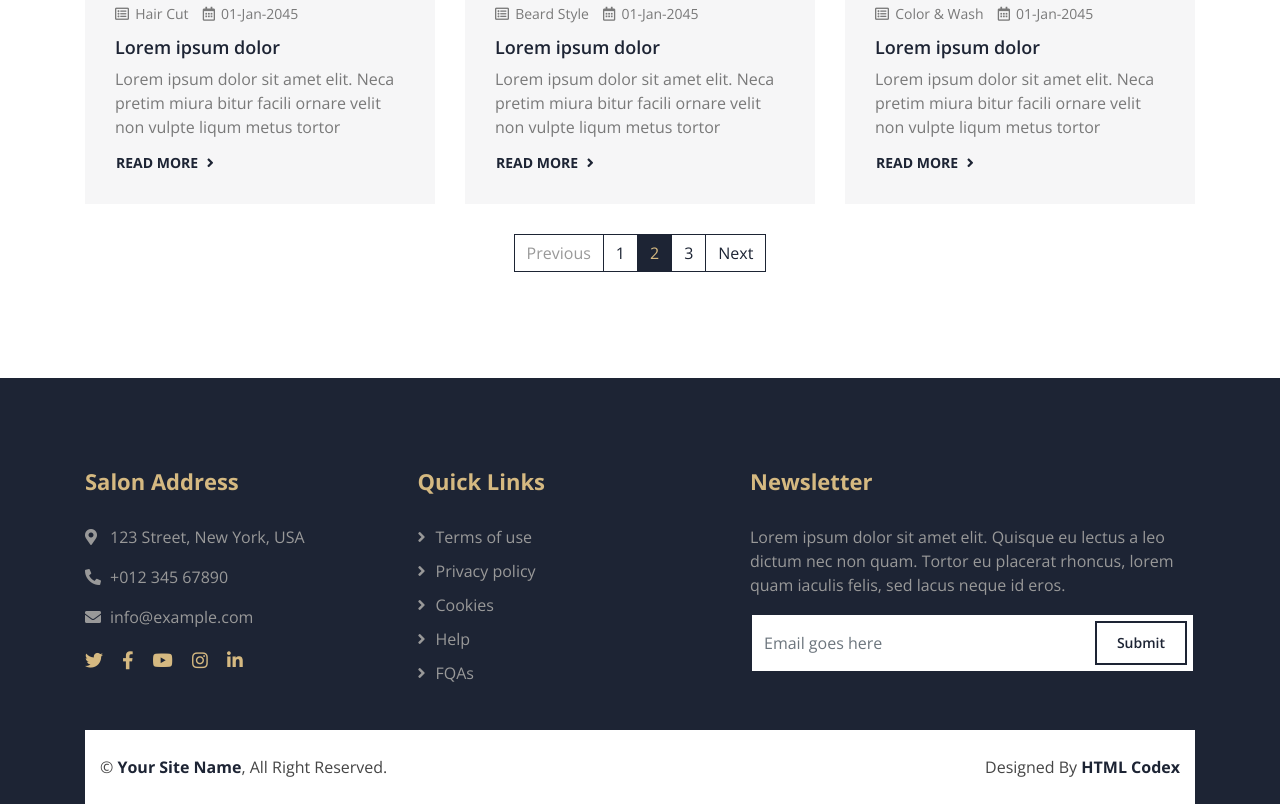
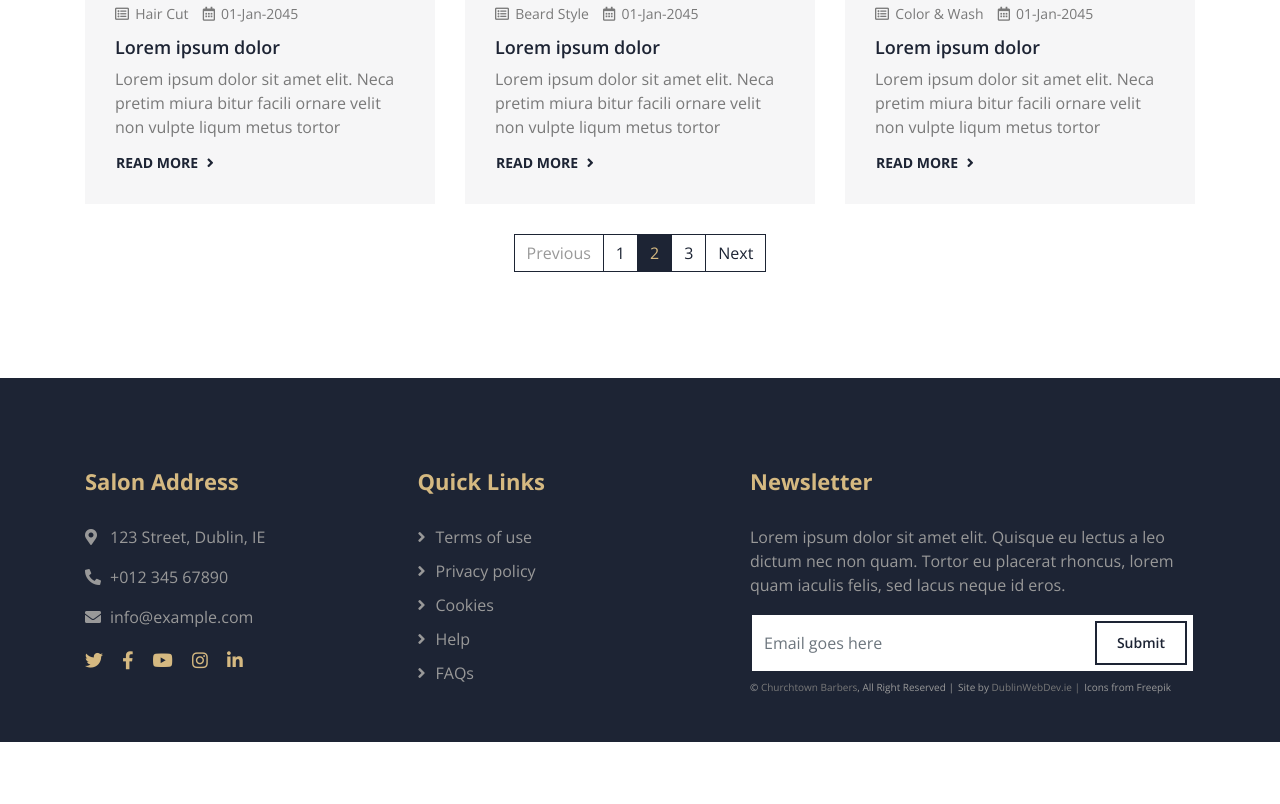
Before and after one commit to colmmcsharry/barbersite, a plain HTML site: page blog.html in a window 1280 px wide. Shown: the part 1406-2210 px from the top of the page. After the commit the page ends 2148 px from the top, so only its background shows below. Drawn offline with nearby package versions, Linux system fonts and the light colour scheme.

Commit message:
footer changed

```diff
--- a/blog.html
+++ b/blog.html
@@ -249,8 +249,8 @@
         <!-- Blog End -->
 
 
-        <!-- Footer Start -->
-        <div class="footer">
+         <!-- Footer Start -->
+         <div class="footer">
             <div class="container">
                 <div class="row">
                     <div class="col-lg-7">
@@ -258,7 +258,7 @@
                             <div class="col-md-6">
                                 <div class="footer-contact">
                                     <h2>Salon Address</h2>
-                                    <p><i class="fa fa-map-marker-alt"></i>123 Street, New York, USA</p>
+                                    <p><i class="fa fa-map-marker-alt"></i>123 Street, Dublin, IE</p>
                                     <p><i class="fa fa-phone-alt"></i>+012 345 67890</p>
                                     <p><i class="fa fa-envelope"></i>info@example.com</p>
                                     <div class="footer-social">
@@ -277,7 +277,7 @@
                                     <a href="">Privacy policy</a>
                                     <a href="">Cookies</a>
                                     <a href="">Help</a>
-                                    <a href="">FQAs</a>
+                                    <a href="">FAQs</a>
                                 </div>
                             </div>
                         </div>
@@ -292,20 +292,17 @@
                                 <input class="form-control" placeholder="Email goes here">
                                 <button class="btn">Submit</button>
                             </div>
+                        <span class="smol">&copy; <a href="#">Churchtown Barbers</a>, All Right Reserved |</span>
+                        <span class="smol">Site by <a href="https://htmlcodex.com">DublinWebDev.ie |</a></span>
+                        <!-- <span class="smol">Template from <a id="lol" href="https://htmlcodex.com">htmlCodex |</a></span> -->
+                        <span class="smol">Icons from <a id="loll"href="https://www.freepik.com" title="Freepik">Freepik</a></span>
                         </div>
                     </div>
                 </div>
             </div>
-            <div class="container copyright">
-                <div class="row">
-                    <div class="col-md-6">
-                        <p>&copy; <a href="#">Your Site Name</a>, All Right Reserved.</p>
-                    </div>
-                    <div class="col-md-6">
-                        <p>Designed By <a href="https://htmlcodex.com">HTML Codex</a></p>
-                    </div>
-                </div>
-            </div>
+
+
+
         </div>
         <!-- Footer End -->
 
```
Also changed, not shown: about.html (+9 -12 lines), contact.html (+9 -12 lines), portfolio.html (+9 -12 lines), price.html (+9 -12 lines), service.html (+9 -12 lines), img/badgood.jpg (added), 1 other file.
